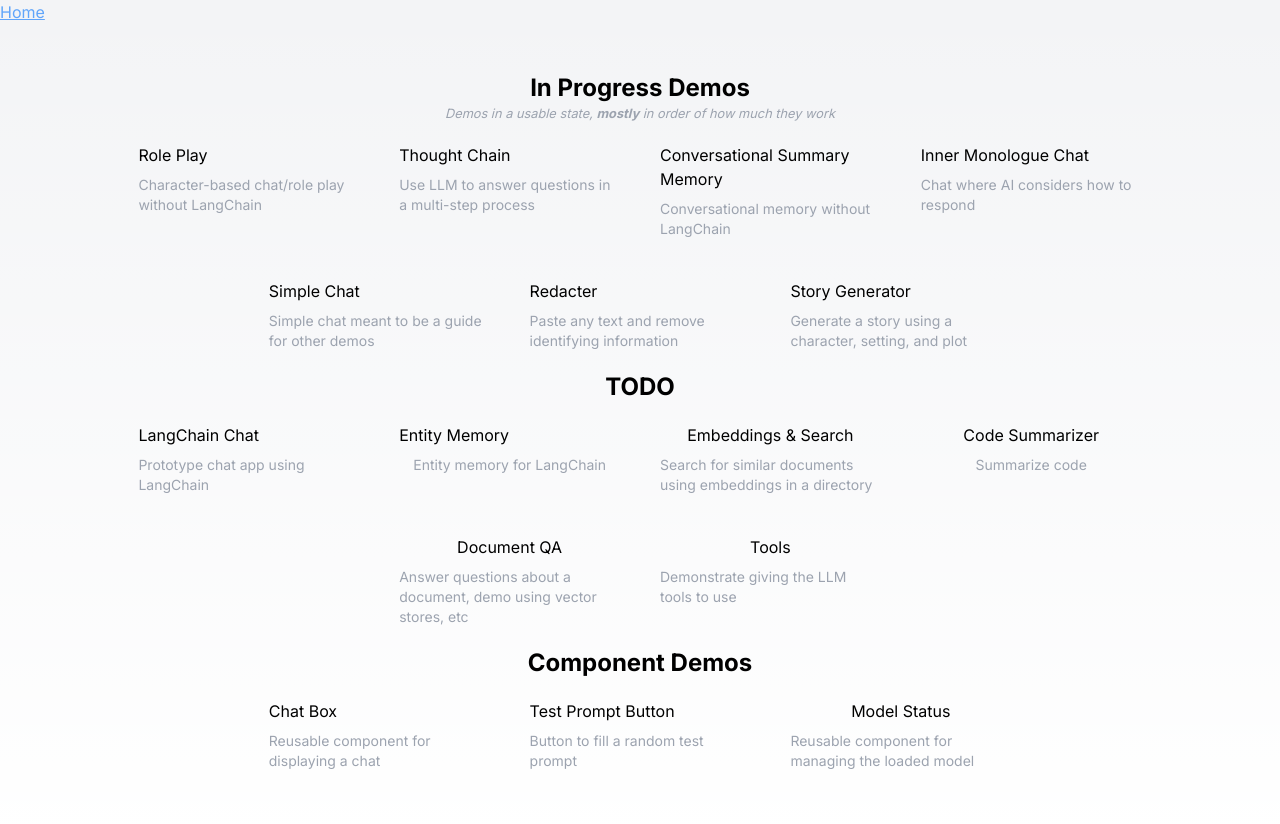
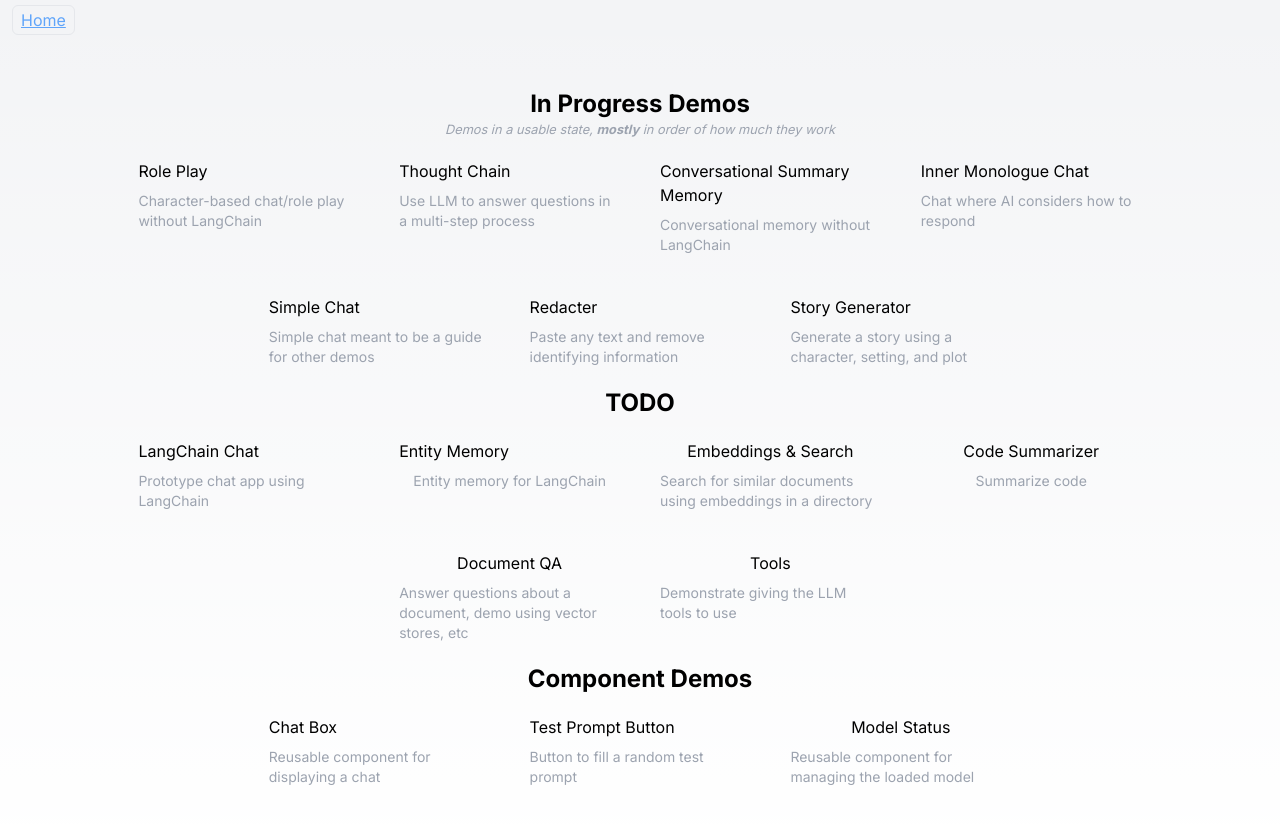
Before and after one commit to parsehex/ai-experiments, a Next.js app: page / in a window 1280 px wide. Shown: the top 824 px of the page. Built offline with nearby package versions, Linux system fonts and the light colour scheme.

Commit message:
use sass

```diff
--- a/src/app/conversational-summary/layout.tsx
+++ b/src/app/conversational-summary/layout.tsx
@@ -1,4 +1,4 @@
-import '@/styles/globals.css';
+import '@/styles/globals.scss';
 import type { Metadata } from 'next';
 import { Inter } from 'next/font/google';
 
--- a/src/app/entity-memory/layout.tsx
+++ b/src/app/entity-memory/layout.tsx
@@ -1,4 +1,4 @@
-import '@/styles/globals.css';
+import '@/styles/globals.scss';
 import type { Metadata } from 'next';
 import { Inter } from 'next/font/google';
 
--- a/src/app/inner-monologue/layout.tsx
+++ b/src/app/inner-monologue/layout.tsx
@@ -1,4 +1,4 @@
-import '@/styles/globals.css';
+import '@/styles/globals.scss';
 import type { Metadata } from 'next';
 import { Inter } from 'next/font/google';
 
--- a/src/app/langchain-chat/layout.tsx
+++ b/src/app/langchain-chat/layout.tsx
@@ -1,4 +1,4 @@
-import '@/styles/globals.css';
+import '@/styles/globals.scss';
 import type { Metadata } from 'next';
 import { Inter } from 'next/font/google';
 
--- a/src/app/layout.tsx
+++ b/src/app/layout.tsx
@@ -1,4 +1,4 @@
-import '@/styles/globals.css';
+import '@/styles/globals.scss';
 import type { Metadata } from 'next';
 import { Inter } from 'next/font/google';
 import Header from '@/components/Header';
--- a/src/app/redacter/layout.tsx
+++ b/src/app/redacter/layout.tsx
@@ -1,4 +1,4 @@
-import '@/styles/globals.css';
+import '@/styles/globals.scss';
 import type { Metadata } from 'next';
 import { Inter } from 'next/font/google';
 
--- a/src/app/role-play/layout.tsx
+++ b/src/app/role-play/layout.tsx
@@ -1,4 +1,4 @@
-import '@/styles/globals.css';
+import '@/styles/globals.scss';
 import type { Metadata } from 'next';
 import { Inter } from 'next/font/google';
 
--- a/src/app/simple-chat/layout.tsx
+++ b/src/app/simple-chat/layout.tsx
@@ -1,4 +1,4 @@
-import '@/styles/globals.css';
+import '@/styles/globals.scss';
 import type { Metadata } from 'next';
 import { Inter } from 'next/font/google';
 
--- a/src/app/story-generator/layout.tsx
+++ b/src/app/story-generator/layout.tsx
@@ -1,4 +1,4 @@
-import '@/styles/globals.css';
+import '@/styles/globals.scss';
 import type { Metadata } from 'next';
 import { Inter } from 'next/font/google';
 
--- a/src/app/thought-chain/layout.tsx
+++ b/src/app/thought-chain/layout.tsx
@@ -1,4 +1,4 @@
-import '@/styles/globals.css';
+import '@/styles/globals.scss';
 import type { Metadata } from 'next';
 import { Inter } from 'next/font/google';
 
--- a/src/pages/_app.tsx
+++ b/src/pages/_app.tsx
@@ -1,4 +1,4 @@
-import '@/styles/globals.css';
+import '@/styles/globals.scss';
 import RootLayout from '@/components/Layout';
 
 export default function App({ Component, pageProps }: any) {
--- a/src/styles/globals.css
+++ b/src/styles/globals.scss
@@ -31,9 +31,12 @@ body {
 	@apply bg-gray-100 dark:bg-gray-900;
 }
 
-nav a {
-	/* make more link-like */
-	@apply text-blue-400 hover:text-blue-600 underline;
+nav {
+	@apply my-2 ml-3;
+	a {
+		/* make more like link buttons */
+		@apply text-blue-400 hover:text-blue-600 dark:hover:text-blue-400 underline px-2 py-1 rounded-md bg-gray-100 dark:bg-gray-800 dark:text-white border border-gray-200 dark:border-gray-700;
+	}
 }
 
 .container {
@@ -52,7 +55,7 @@ nav a {
 	@apply grow;
 }
 
-.input {
+input.input {
 	@apply bg-gray-100 dark:bg-gray-800 text-black dark:text-white rounded-full p-2 border focus:border-blue-500 focus:outline-none;
 }
 textarea.input {
@@ -136,8 +139,17 @@ label {
 	@apply mx-1;
 }
 
+input.resize {
+	width: auto;
+	min-width: 50px;
+}
+textarea.resize {
+	overflow-y: hidden;
+	min-height: 50px;
+}
+
 .character textarea {
 	border: 1px solid #ccc;
 	padding: 3px;
-	min-height: 100px;
+	min-height: 50px;
 }
```
